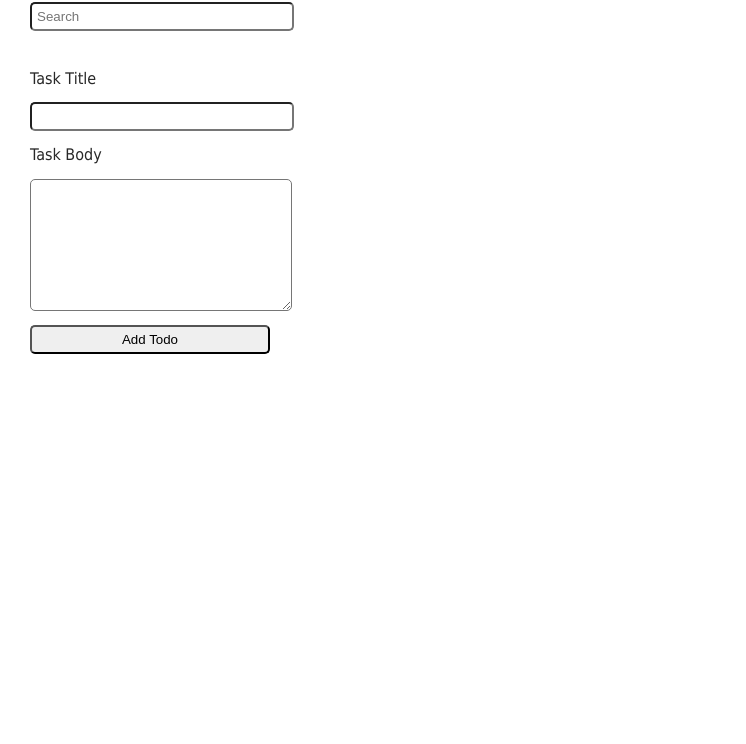
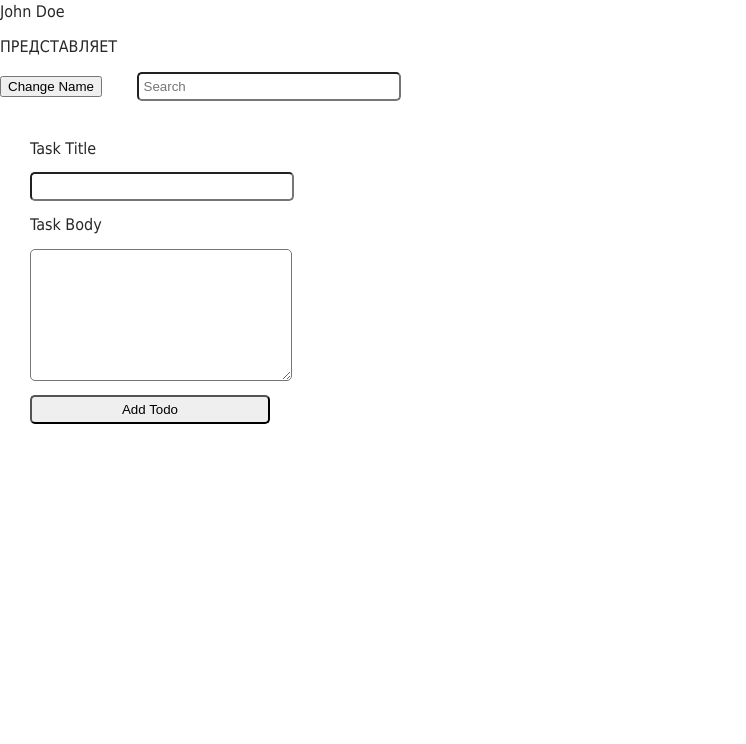
Before and after one commit to garbolovo/vuetodo, a plain HTML site: page index.html in a window 1280 px wide. Shown: the part 56-800 px from the top of the page, without its empty margins (0-746 px from the left). Drawn offline with nearby package versions, Linux system fonts and the light colour scheme.

Commit message:
playing around with 'name' just for fun

```diff
--- a/index.html
+++ b/index.html
@@ -13,7 +13,8 @@
 
   </div>
   <div id="app">
-
+    <p>{{ name }}<p> <p>ПРЕДСТАВЛЯЕТ</p>
+    <button @click="changeName">Change Name</button>
     <input type="text" id="search-todo" @keyup="filterTodo" placeholder="Search">
 
     <div id="enter-todo">
```
